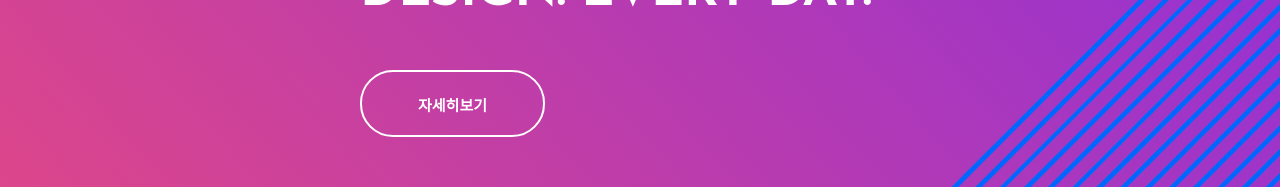
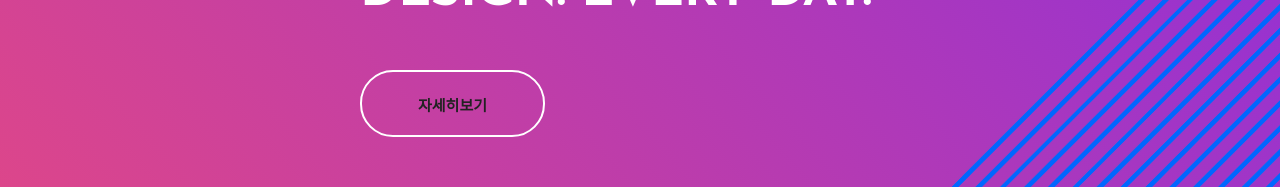
Before and after one commit to jieunyyo/jieunyyo.github.io, a Vue app: page / in a window 1280 px wide. In both pictures the pointer is over the link "자세히보기". Shown: the part 4109-4296 px from the top of the page. Built offline with nearby package versions, Linux system fonts and the light colour scheme.

Commit message:
마우스오버

```diff
--- a/src/components/main/IntroAbout.vue
+++ b/src/components/main/IntroAbout.vue
@@ -40,4 +40,7 @@ export default {
   .btn_more {
     margin-top: 50px;
   }
+  .btn_more:hover {
+    color: #222;
+  }
 </style>
```
